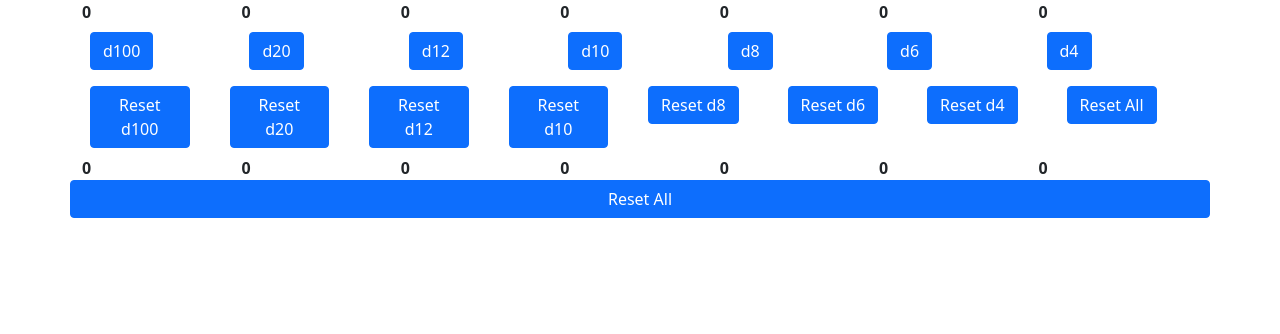
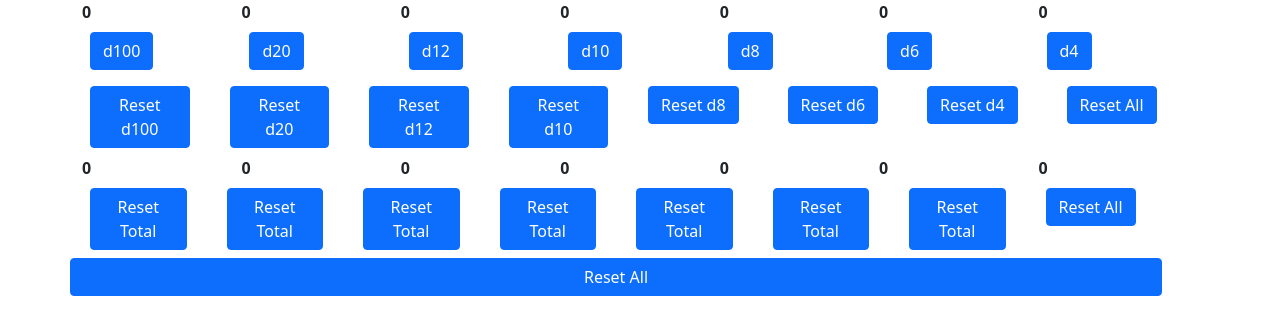
Before and after one commit to demc5656/my-app, a React (Create React App) app: page / in a window 1280 px wide. Shown: the top 334 px of the page. Built offline with nearby package versions, Linux system fonts and the light colour scheme.

Commit message:
Totals and resets all seem functional

```diff
--- a/src/App.tsx
+++ b/src/App.tsx
@@ -65,7 +65,7 @@ function App(): JSX.Element {
       <ControlPanel total100Value={total100} total20Value={total20} total12Value={total12} total10Value={total10} total8Value={total8} total6Value={total6} total4Value={total4} set100={setNow100} set20={setNow20} set12={setNow12} set10={setNow10} set8={setNow8} set6={setNow6} set4={setNow4} get100={setTotal100} get20={setTotal20} get12={setTotal12} get10={setTotal10} get8={setTotal8} get6={setTotal6} get4={setTotal4}></ControlPanel>
       <Resets set100={setNow100} set20={setNow20} set12={setNow12} set10={setNow10} set8={setNow8} set6={setNow6} set4={setNow4}></Resets>
       <TotalViewer total100Value={total100} total20Value={total20} total12Value={total12} total10Value={total10} total8Value={total8} total6Value={total6} total4Value={total4}></TotalViewer>
-      <ResetAll set100={setNow100} set20={setNow20} set12={setNow12} set10={setNow10} set8={setNow8} set6={setNow6} set4={setNow4}></ResetAll>
+      <ResetAll set100={setNow100} set20={setNow20} set12={setNow12} set10={setNow10} set8={setNow8} set6={setNow6} set4={setNow4} get100={setTotal100} get20={setTotal20} get12={setTotal12} get10={setTotal10} get8={setTotal8} get6={setTotal6} get4={setTotal4}></ResetAll>
       </Row>
     </Container>
   );
--- a/src/components/ResetAll.tsx
+++ b/src/components/ResetAll.tsx
@@ -1,13 +1,20 @@
-import { Button } from "react-bootstrap";
+import { Button, Row, Col } from "react-bootstrap";
 
-export function ResetAll ({set100, set20, set12, set10, set8, set6, set4}: {
+export function ResetAll ({set100, set20, set12, set10, set8, set6, set4, get100, get20, get12, get10, get8, get6, get4}: {
     set100: (num100: number) => void,
     set20: (num20: number) => void,
     set12: (num12: number) => void,
     set10: (num10: number) => void,
     set8: (num8: number) => void,
     set6: (num6: number) => void,
-    set4: (num4: number) => void
+    set4: (num4: number) => void,
+    get100: (num100: number) => void,
+    get20: (num20: number) => void,
+    get12: (num12: number) => void,
+    get10: (num10: number) => void,
+    get8: (num8: number) => void,
+    get6: (num6: number) => void,
+    get4: (num4: number) => void
 }): JSX.Element {
     function setNow100() {
         set100(0)
@@ -30,5 +37,38 @@ export function ResetAll ({set100, set20, set12, set10, set8, set6, set4}: {
     function setNow4() {
         set4(0)
     }
-    return <Button data-testid="reset-all-button" onClick={() => {setNow100(); setNow20(); setNow12(); setNow10(); setNow8(); setNow6(); setNow4();}}>Reset All</Button>
+    function setTotal100() {
+        get100(0)
+    }
+    function setTotal20() {
+        get20(0)
+    }
+    function setTotal12() {
+        get12(0)
+    }
+    function setTotal10() {
+        get10(0)
+    }
+    function setTotal8() {
+        get8(0)
+    }
+    function setTotal6() {
+        get6(0)
+    }
+    function setTotal4() {
+        get4(0)
+    }
+    return <Row>
+        <Row>
+        <Col><Button data-testid="reset-total-100-button" onClick={setTotal100} className="m-2">Reset Total</Button></Col>
+        <Col><Button data-testid="reset-total-20-button" onClick={setTotal20} className="m-2">Reset Total</Button></Col>
+        <Col><Button data-testid="reset-total-12-button" onClick={setTotal12} className="m-2">Reset Total</Button></Col>
+        <Col><Button data-testid="reset-total-10-button" onClick={setTotal10} className="m-2">Reset Total</Button></Col>
+        <Col><Button data-testid="reset-total-8-button" onClick={setTotal8} className="m-2">Reset Total</Button></Col>
+        <Col><Button data-testid="reset-total-6-button" onClick={setTotal6} className="m-2">Reset Total</Button></Col>
+        <Col><Button data-testid="reset-total-4-button" onClick={setTotal4} className="m-2">Reset Total</Button></Col>
+        <Col><Button data-testid="reset-total-button" onClick={() => {setTotal100(); setTotal20(); setTotal12(); setTotal10(); setTotal8(); setTotal6(); setTotal4();}} className="m-2">Reset All</Button></Col>
+        </Row>
+        <Row><Button data-testid="reset-all-button" onClick={() => {setNow100(); setNow20(); setNow12(); setNow10(); setNow8(); setNow6(); setNow4(); setTotal100(); setTotal20(); setTotal12(); setTotal10(); setTotal8(); setTotal6(); setTotal4();}}>Reset All</Button></Row>
+    </Row>
 }
```
